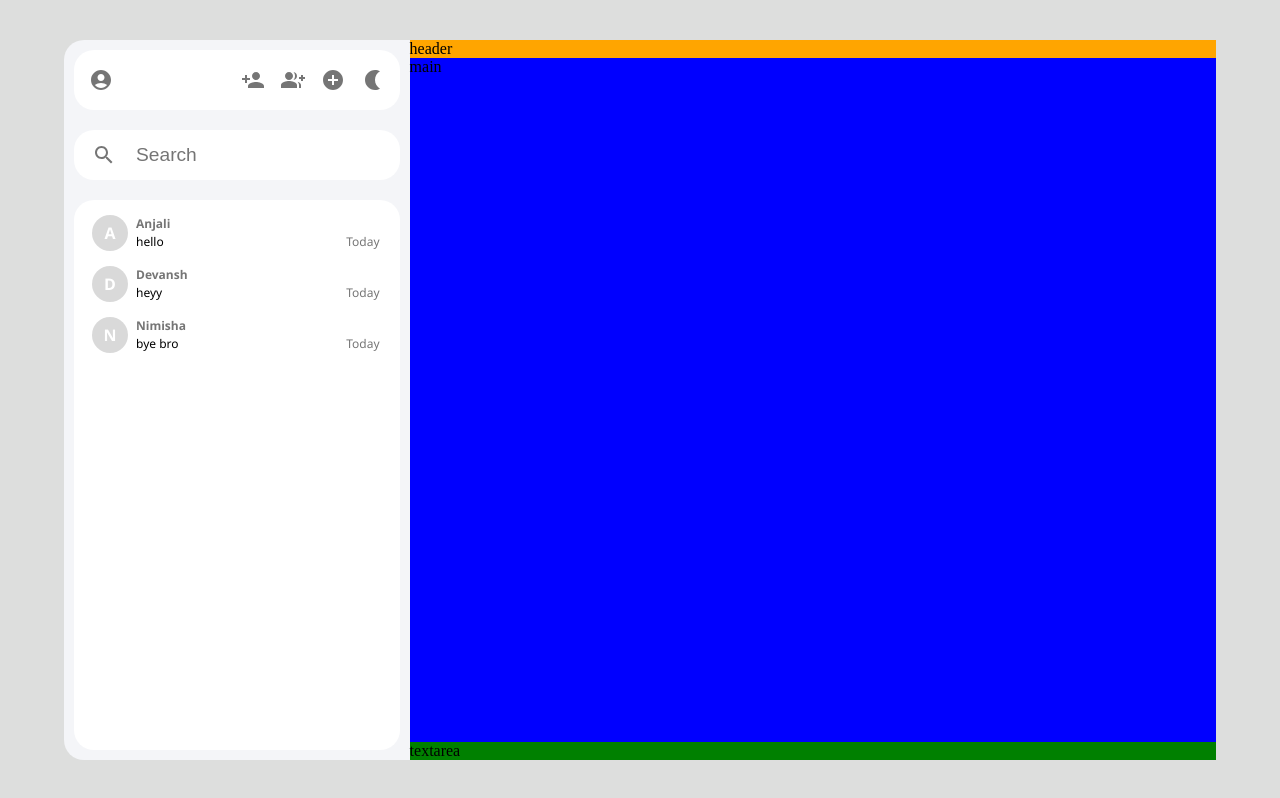
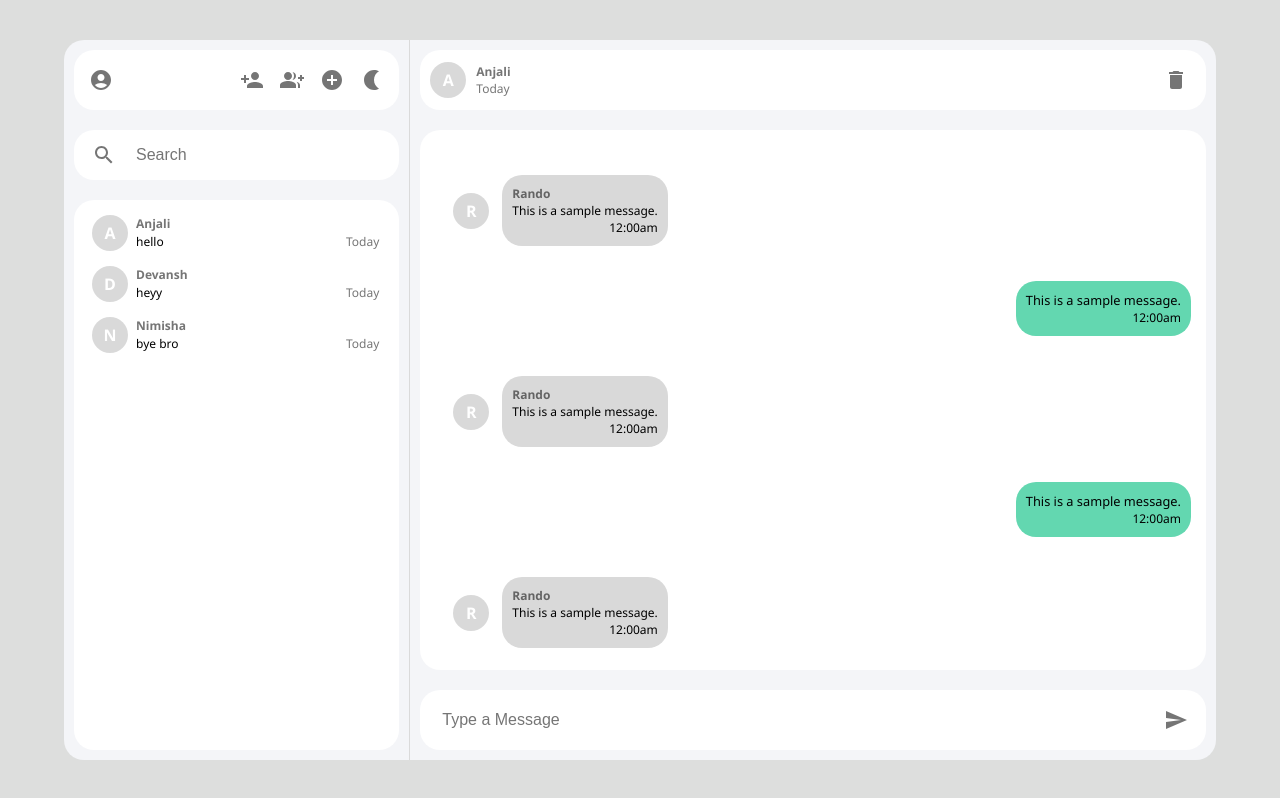
Before and after one commit to anjalibhatkal/chatflow, a React (Create React App) app: page / in a window 1280 px wide. Built offline with nearby package versions, Linux system fonts and the light colour scheme.

Commit message:
main text area ui component

```diff
--- a/src/components/ChatArea.js
+++ b/src/components/ChatArea.js
@@ -1,11 +1,41 @@
 import React from "react";
+import DeleteIcon from "@mui/icons-material/Delete";
+import { IconButton } from "@mui/material";
+import SendIcon from "@mui/icons-material/Send";
+import SelfMessage from "./SelfMessage";
+import OtherMessage from "./OtherMessage";
 
-function ChatArea() {
+function ChatArea({ props }) {
   return (
     <div className="chatarea-container">
-      <div className="chatarea-header">header</div>
-      <div className="chatarea-main">main</div>
-      <div className="chatarea-textinput">textarea</div>
+      <div className="chatarea-header">
+        <p className="convo-icon">{props.name[0]}</p>
+        <div className="header-text">
+          <p className="convo-title">{props.name}</p>
+          <p className="convo-timeStamp">{props.timeStamp}</p>
+        </div>
+        <IconButton>
+          <DeleteIcon />
+        </IconButton>
+      </div>
+
+      <div className="chatarea-main">
+        <OtherMessage /> <SelfMessage />
+        <OtherMessage /> <SelfMessage />
+        <OtherMessage /> <SelfMessage />
+        <OtherMessage /> <SelfMessage />
+      </div>
+
+      <div className="chatarea-textinput">
+        <input
+          type="text"
+          placeholder="Type a Message"
+          className="search-box"
+        />
+        <IconButton>
+          <SendIcon />
+        </IconButton>
+      </div>
     </div>
   );
 }
--- a/src/components/MainContainer.js
+++ b/src/components/MainContainer.js
@@ -1,13 +1,19 @@
-import React from "react";
+import React, { useState } from "react";
 import "../components/myStyles.css";
 import Sidebar from "./Sidebar";
 import ChatArea from "./ChatArea";
 
 function MainContainer() {
+  const [convos, setConvos] = useState([
+    { name: "Anjali", lastMessage: "hello", timeStamp: "Today" },
+  ]);
+
   return (
     <div className="main-container">
       <Sidebar />
-      <ChatArea />
+      {convos.map((convo) => {
+        return <ChatArea props={convo} />;
+      })}
     </div>
   );
 }
--- /dev/null
+++ b/src/components/OtherMessage.js
@@ -0,0 +1,19 @@
+import React from "react";
+
+function OtherMessage() {
+  var props1 = { name: "Rando", message: "This is a sample message." };
+  return (
+    <div className="othermsg-container">
+      <div className="convo-container">
+        <p className="convo-icon">{props1.name[0]}</p>
+        <div className="other-text">
+          <p className="convo-title">{props1.name}</p>
+          <p className="convo-lastMessage">{props1.message}</p>
+          <p className="self-timestamp">12:00am</p>
+        </div>
+      </div>
+    </div>
+  );
+}
+
+export default OtherMessage;
--- /dev/null
+++ b/src/components/SelfMessage.js
@@ -0,0 +1,15 @@
+import React from "react";
+
+function SelfMessage() {
+  var props2 = { name: "You", message: "This is a sample message." };
+  return (
+    <div className="selfmsg-container">
+      <div className="messageBox">
+        <p>{props2.message}</p>
+        <p className="self-timestamp">12:00am</p>
+      </div>
+    </div>
+  );
+}
+
+export default SelfMessage;
--- a/src/components/myStyles.css
+++ b/src/components/myStyles.css
@@ -10,10 +10,10 @@
   flex: 0.3;
   display: flex;
   flex-direction: column;
+  border-right: 0.2px solid rgb(218, 218, 218);
 }
 
 .chatarea-container {
-  background-color: aliceblue;
   flex: 0.7;
 }
 
@@ -38,8 +38,9 @@
 .search-box {
   outline-width: 0;
   border: none;
-  font-size: 1.2rem;
+  font-size: 1rem;
   margin-left: 10px;
+  color: rgba(0, 0, 0, 0.54);
 }
 
 .sb-conversations {
@@ -104,17 +105,82 @@
 .chatarea-container {
   display: flex;
   flex-direction: column;
+  flex: 0.7;
 }
 
 .chatarea-header {
-  background-color: orange;
+  display: flex;
+  align-items: center;
+  gap: 10px;
+  background-color: white;
+  padding: 10px 10px;
+  margin: 10px;
+  border-radius: 20px;
+}
+
+.header-text {
+  display: flex;
+  flex-direction: column;
+  justify-content: center;
+  flex: 1;
 }
 
 .chatarea-main {
-  background-color: blue;
   flex: 1;
+  background-color: white;
+  padding: 10px 10px;
+  margin: 10px;
+  border-radius: 20px;
+  overflow: scroll;
 }
 
 .chatarea-textinput {
-  background-color: green;
+  background-color: white;
+  padding: 10px 10px;
+  margin: 10px;
+  border-radius: 20px;
+  display: flex;
+  justify-content: space-between;
 }
+
+.othermsg-container {
+  padding: 10px 10px;
+  margin: 5px;
+  border-radius: 20px;
+  width: max-content;
+  margin-top: 10px;
+}
+
+.other-text {
+  padding: 10px 10px;
+  margin: 5px;
+  border-radius: 20px;
+  width: max-content;
+  background-color: #d9d9d9;
+  display: flex;
+  flex-direction: column;
+}
+
+.selfmsg-container {
+  display: flex;
+  justify-content: flex-end;
+}
+
+.messageBox {
+  display: flex;
+  flex-direction: column;
+  background-color: #63d7b0;
+  width: max-content;
+  padding: 10px 10px;
+  margin: 5px;
+  font-size: 0.8rem;
+  border-radius: 20px;
+  font-family: "Segoe UI", Tahoma, Geneva, Verdana, sans-serif;
+}
+
+.self-timestamp {
+  align-self: flex-end;
+  font-size: 0.75rem;
+  font-family: "Segoe UI", Tahoma, Geneva, Verdana, sans-serif;
+  font-weight: lighter;
+}
```
